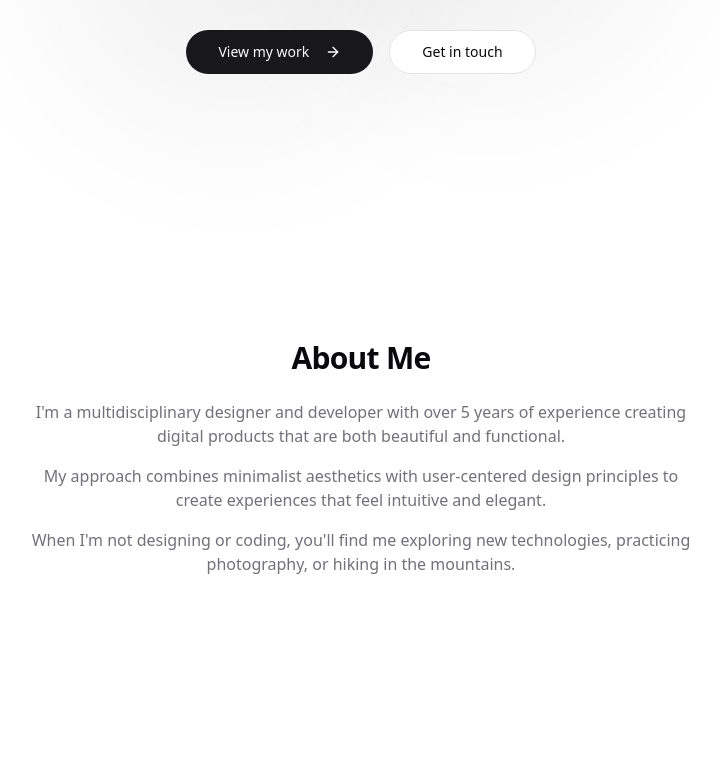
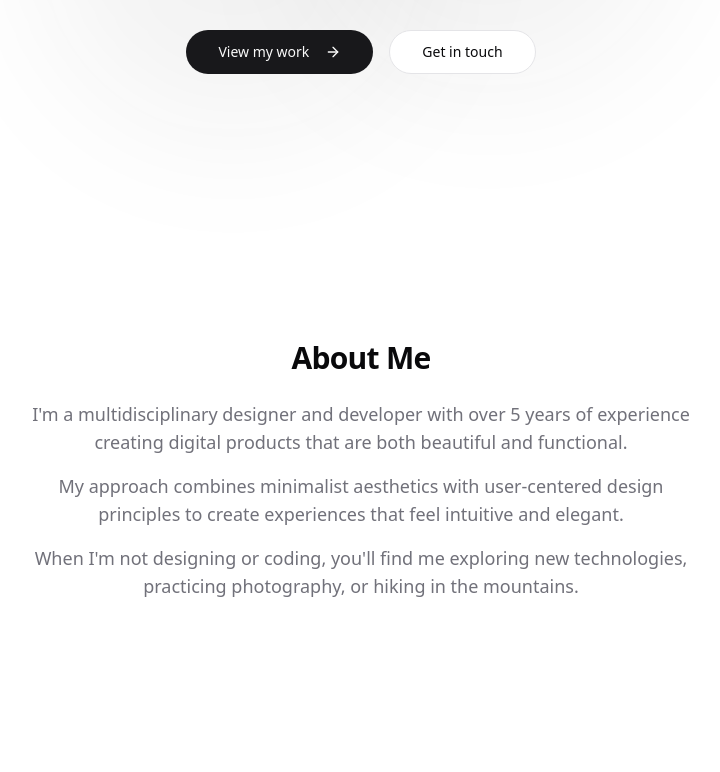
Before and after one commit to harshvardhan0781/portfolio, a React (Vite) app: page / in a window 1280 px wide. Shown: the part 500-1272 px from the top of the page, without its empty margins (279-999 px from the left). Built offline with nearby package versions, Linux system fonts and the light colour scheme.

Commit message:
Increase About section text size
Increased the font size of the paragraph text within the About section.

```diff
--- a/src/components/sections/About.tsx
+++ b/src/components/sections/About.tsx
@@ -10,13 +10,13 @@ export function AboutSection() {
         <div className="flex flex-col items-center text-center">
           <h2 className="text-3xl font-bold tracking-tight">About Me</h2>
           <div className="mt-6 space-y-4 text-muted-foreground max-w-2xl mx-auto">
-            <p>
+            <p className="text-lg">
               I'm a multidisciplinary designer and developer with over 5 years of experience creating digital products that are both beautiful and functional.
             </p>
-            <p>
+            <p className="text-lg">
               My approach combines minimalist aesthetics with user-centered design principles to create experiences that feel intuitive and elegant.
             </p>
-            <p>
+            <p className="text-lg">
               When I'm not designing or coding, you'll find me exploring new technologies, practicing photography, or hiking in the mountains.
             </p>
           </div>
```
